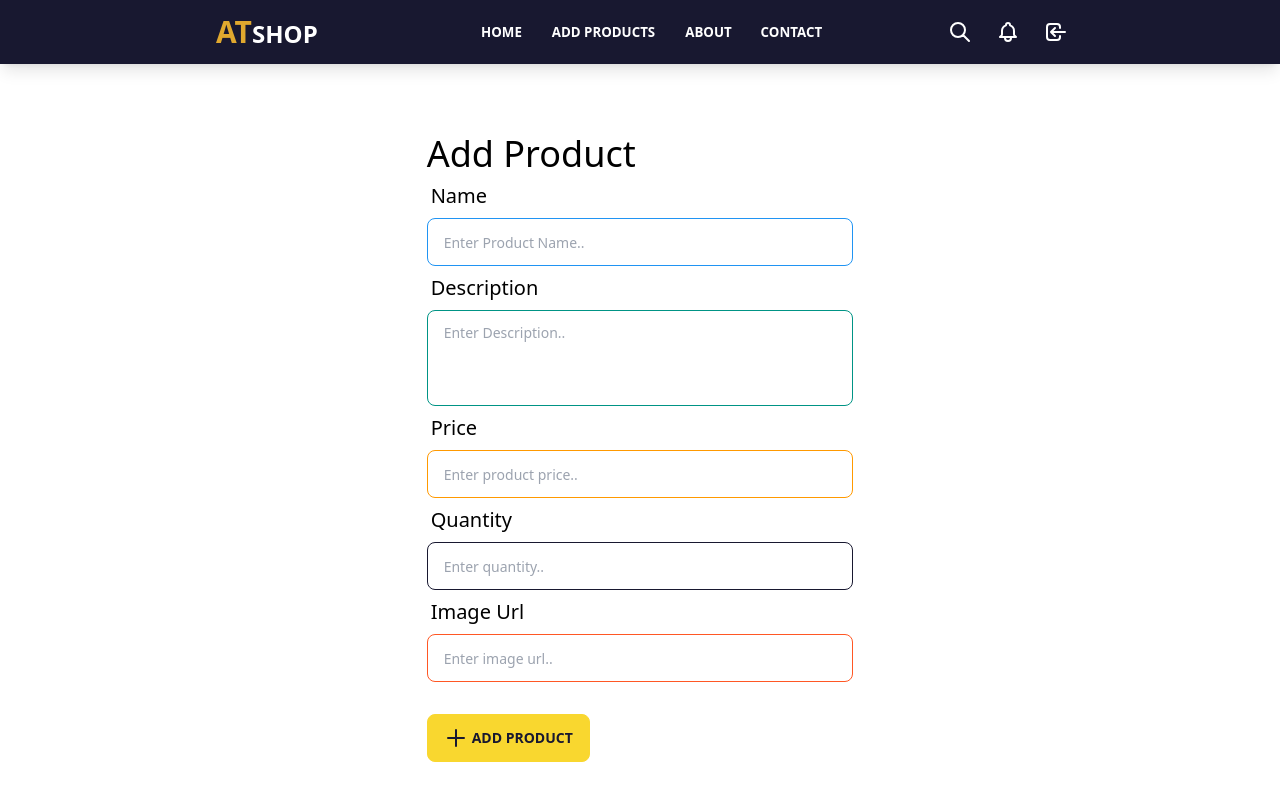
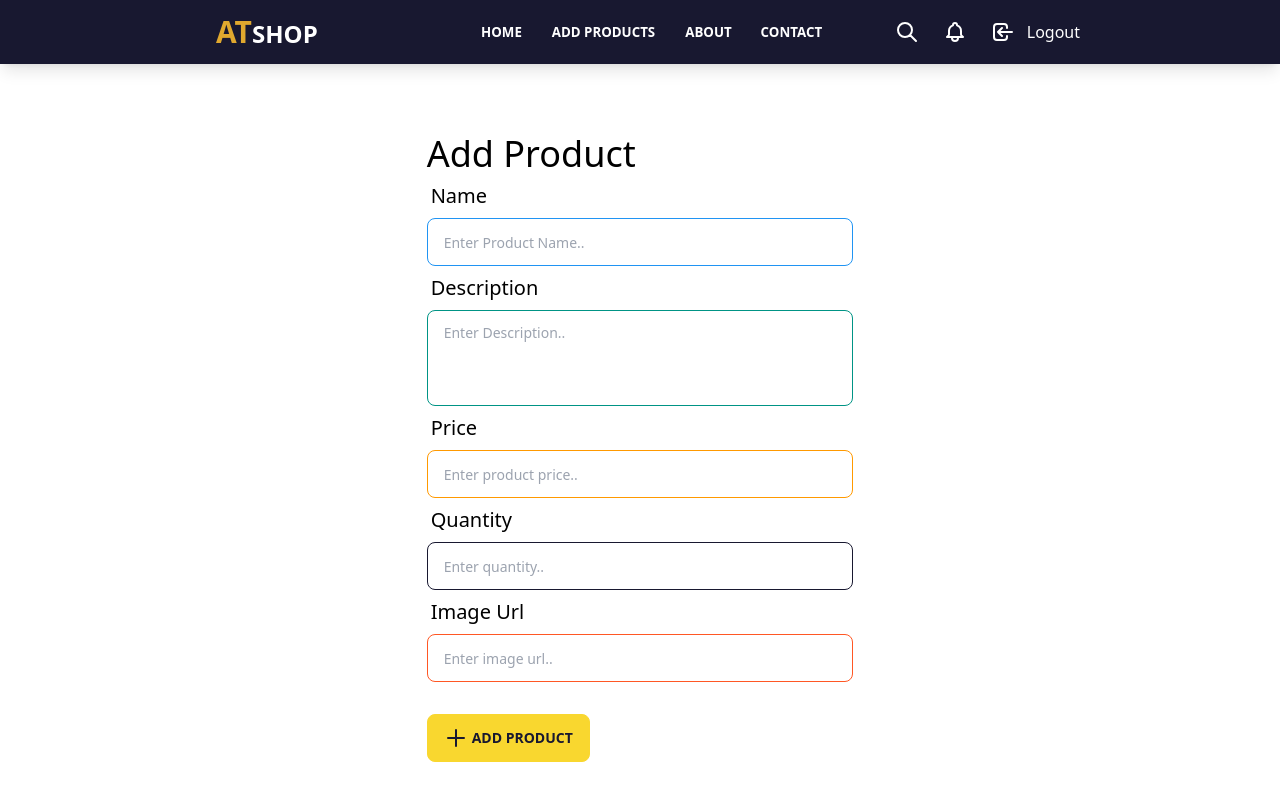
Before and after one commit to PhumiphatAtom/next-crud, a Next.js app: page /products/add in a window 1280 px wide. Shown: the top 800 px of the page. Built offline with nearby package versions, Linux system fonts and the light colour scheme.

Commit message:
add header authorize and logout

```diff
--- a/src/api/api.config.js
+++ b/src/api/api.config.js
@@ -1,6 +1,11 @@
-import Axios from "axios";
+import Axios from 'axios';
+import { Cookies } from 'react-cookie';
+const cookies = new Cookies();
 const axios = Axios.create({
-  baseURL: "http://localhost:4321",
+  baseURL: 'http://localhost:4321',
+  headers: {
+    authorization: `Bearer ${cookies.get('token')}`,
+  },
 });
 
 export default axios;
--- a/src/components/Navbar.jsx
+++ b/src/components/Navbar.jsx
@@ -1,7 +1,15 @@
-import React from "react";
-import NextLink from "next/link";
+import React from 'react';
+import NextLink from 'next/link';
+import { useCookies } from 'react-cookie';
+import { useRouter } from 'next/router';
 
 function Header() {
+  const router = useRouter();
+  const [, , removeCookie] = useCookies(['token']);
+  const handleLogout = () => {
+    removeCookie('token');
+    router.replace('/login');
+  };
   return (
     <div className="mb-2 shadow-lg bg-neutral text-neutral-content fixed w-screen z-50">
       <div className="navbar max-w-4xl mx-auto">
@@ -12,18 +20,18 @@ function Header() {
         </div>
         <div className="hidden px-2 mx-2 navbar-center lg:flex">
           <div className="flex items-stretch">
-            <NextLink href={"/products"}>
+            <NextLink href={'/products'}>
               <a className="btn btn-ghost btn-sm rounded-btn">Home</a>
             </NextLink>
-            <NextLink href={"/products/add"}>
+            <NextLink href={'/products/add'}>
               <a className="btn btn-ghost btn-sm rounded-btn">Add Products</a>
             </NextLink>
             <a className="btn btn-ghost btn-sm rounded-btn">About</a>
             <a
               className="btn btn-ghost btn-sm rounded-btn"
               onClick={() => {
-                const footerElement = document.getElementById("footer");
-                footerElement.scrollIntoView({ behavior: "smooth" });
+                const footerElement = document.getElementById('footer');
+                footerElement.scrollIntoView({ behavior: 'smooth' });
               }}
             >
               Contact
@@ -61,7 +69,7 @@ function Header() {
               />
             </svg>
           </button>
-          <NextLink href={"/login"}>
+          <NextLink href={'/login'}>
             <button className="btn btn-square btn-ghost">
               <svg
                 xmlns="http://www.w3.org/2000/svg"
@@ -79,6 +87,7 @@ function Header() {
               </svg>
             </button>
           </NextLink>
+          <button onClick={handleLogout}>Logout</button>
         </div>
       </div>
     </div>
```
Lines whose indentation alone changed are shown as unchanged.
